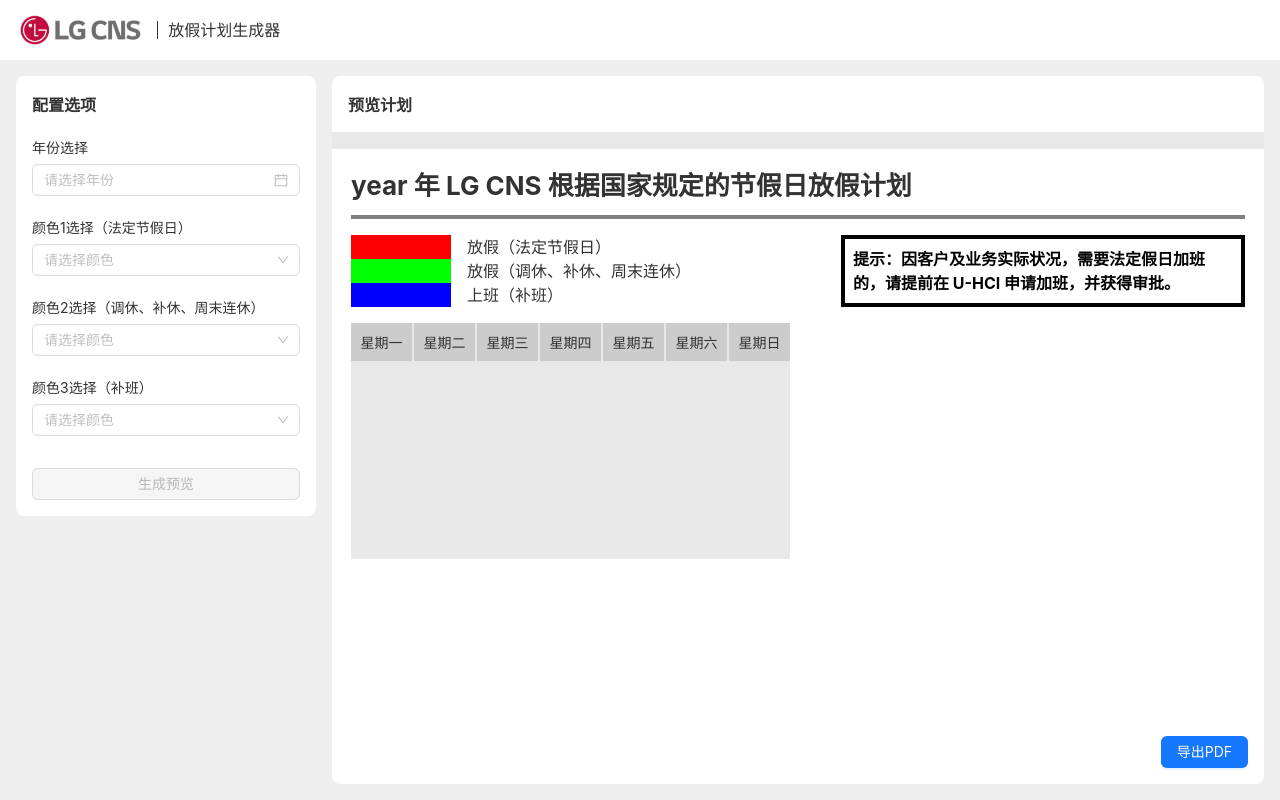
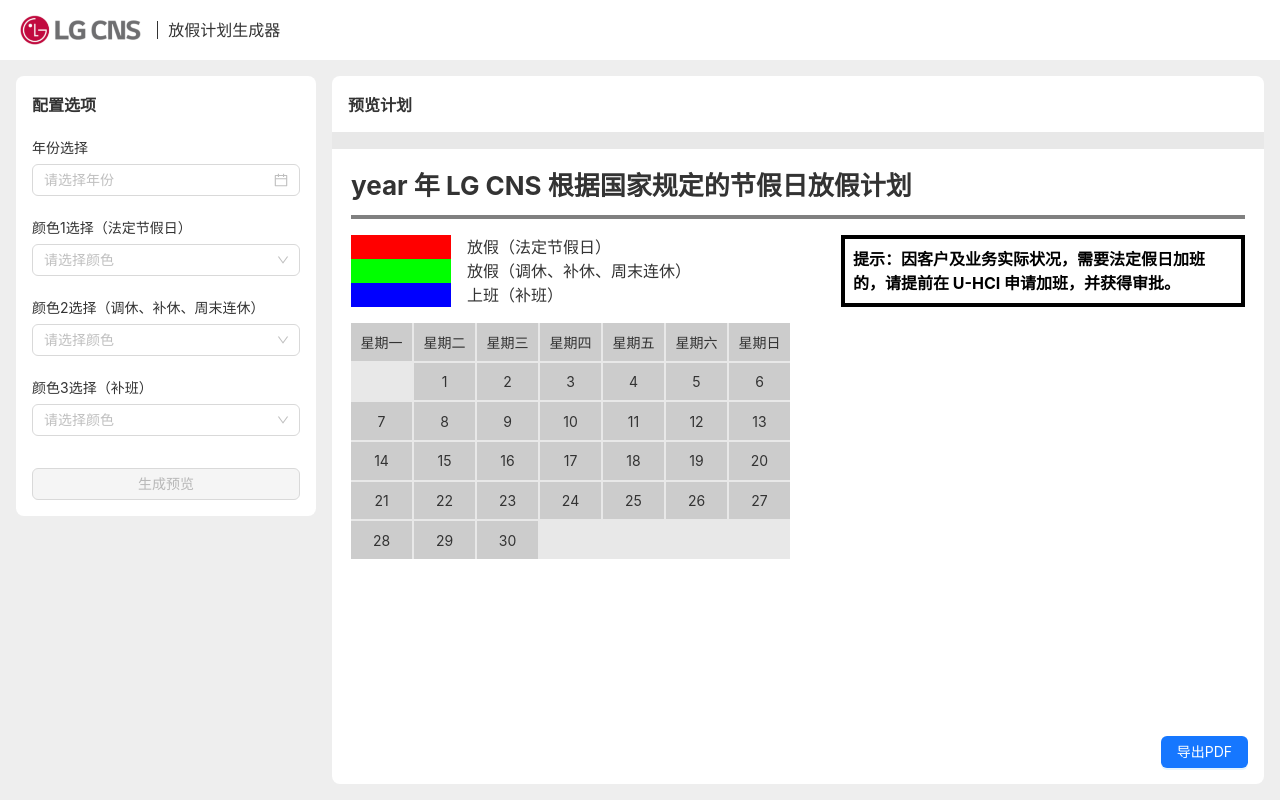
Before and after one commit to NathanCong/lg-hpg, a Vue app: page /home in a window 1280 px wide. Built offline with nearby package versions, Linux system fonts and the light colour scheme.

Commit message:
feat: 格式化代码

```diff
--- a/src/views/home/HomeView.vue
+++ b/src/views/home/HomeView.vue
@@ -108,8 +108,8 @@
         holidayPlan[month] = {}
       }
       const { date, wage } = holiday[key]
-      const { type, name } = dateDetail[date]
-      holidayPlan[month][day] = { type, name, wage }
+      const { type, name, week } = dateDetail[date]
+      holidayPlan[month][day] = { type, wage, week, desc: name }
     })
     return holidayPlan
   } catch (error) {
--- a/src/views/home/components/PlanDetail.vue
+++ b/src/views/home/components/PlanDetail.vue
@@ -2,8 +2,13 @@
   <div class="plan-detail">
     <section class="detail-header"></section>
     <section class="detail-table">
+      <!-- thead -->
       <template v-for="theadCell in theadCells" :key="theadCell.label">
         <span :class="theadCell.className">{{ theadCell.labelText }}</span>
+      </template>
+      <!-- tbody -->
+      <template v-for="tbodyCell in tbodyCells" :key="tbodyCell.key">
+        <span :class="tbodyCell.className">{{ tbodyCell.labelText }}</span>
       </template>
     </section>
   </div>
@@ -11,32 +16,45 @@
 
 <script lang="ts" setup>
 import { reactive, computed } from 'vue'
+import dayjs from 'dayjs'
 
-withDefaults(defineProps<{ month?: string; monthPlan?: HolidayPlan }>(), {
+const props = withDefaults(
+  defineProps<{
+    year?: string
+    month?: string
+    monthPlan?: HolidayMonthPlan
+  }>(),
+  {
+    year: '2026',
     month: '01',
-  monthPlan: {
+    monthPlan: () => ({
       '01': {
         type: 2,
-      name: '元旦',
-      wage: 3
+        wage: 3,
+        week: 4,
+        desc: '元旦'
       },
       '02': {
         type: 2,
-      name: '元旦',
-      wage: 2
+        wage: 2,
+        week: 5,
+        desc: '元旦'
       },
       '03': {
         type: 2,
-      name: '元旦',
-      wage: 2
+        wage: 2,
+        week: 6,
+        desc: '元旦'
       },
       '04': {
         type: 3,
-      name: '元旦后补班',
-      wage: 1
-    }
+        wage: 1,
+        week: 7,
+        desc: '元旦后补班'
       }
     })
+  }
+)
 
 const theadLabels = reactive<string[]>([
   '星期一',
@@ -50,8 +68,43 @@
 
 const theadCells = computed(() => {
   return theadLabels.map((label) => {
-    return { labelText: label, className: 'thead-cell' }
+    return { className: 'thead-cell', labelText: label }
   })
+})
+
+const tbodyCells = computed(() => {
+  const cells = []
+  const { year, month } = props
+  const firstDay = dayjs(`${year}-${month}-01`)
+  const daysCount = firstDay.daysInMonth()
+  // 填充日期
+  for (let i = 1; i < daysCount; i += 1) {
+    const week = firstDay.date(i).day()
+    cells.push({
+      key: i,
+      week: week === 0 ? 7 : week,
+      className: 'tbody-cell',
+      labelText: i
+    })
+  }
+  // 填充空白
+  const fIndex = 0
+  const bFillCount = cells[fIndex].week - 1
+  const bFillCells = new Array(bFillCount).fill(null).map((_, index) => ({
+    key: 0 - index,
+    className: 'tbody-cell',
+    labelText: ''
+  }))
+  cells.unshift(bFillCells)
+  const lIndex = cells.length - 1
+  const aFillCount = 7 - cells[lIndex].week
+  const aFillCells = new Array(aFillCount).fill(null).map((_, index) => ({
+    key: lIndex + index + 1,
+    className: 'tbody-cell',
+    labelText: ''
+  }))
+  cells.push(aFillCells)
+  return cells
 })
 </script>
 
@@ -78,6 +131,9 @@
     }
 
     .tbody-cell {
+      display: flex;
+      align-items: center;
+      justify-content: center;
       background-color: #ccc;
     }
   }
```
Also changed, not shown: src/views/home/HomeVIew.d.ts (+8 -9 lines). Lines whose indentation alone changed are shown as unchanged.
